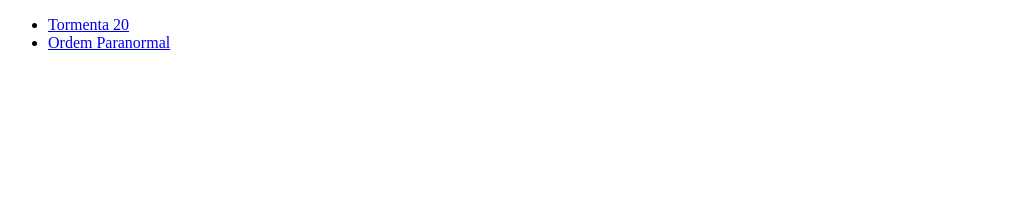
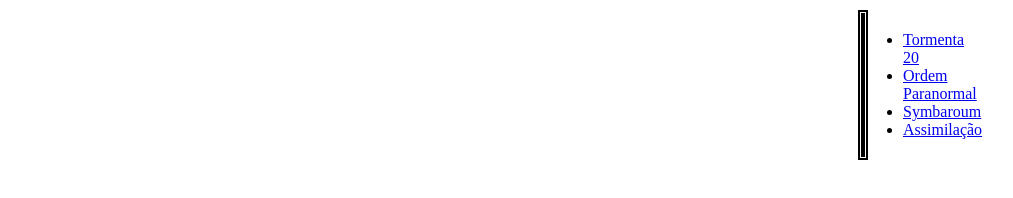
Before and after one commit to ViniciusBelasco/my-rpg-tool-kit, a plain HTML site: page index.html in a window 1280 px wide. Shown: the whole page, without its empty margins (0-1013 px from the left). Drawn offline with Linux system fonts and the light colour scheme.

Commit message:
add basic css box training and change underscore to slashes in file name

```diff
--- /dev/null
+++ b/css/menu.css
@@ -0,0 +1,10 @@
+body {
+   /* the box model */
+}
+
+.main-menu {
+   margin: 10px 850px 10px 850px;
+   border: 5px;
+   border-color: black;
+   border-style: double;
+}
--- a/index.html
+++ b/index.html
@@ -3,15 +3,17 @@
   <head>
     <meta charset="UTF-8" />
     <meta name="viewport" content="width=device-width, initial-scale=1" />
-    <title>Tormenta 20 itens magicos</title>
-    <link href="css/style.css" rel="stylesheet" />
+    <title>RPG menu</title>
+    <link href="css/menu.css" rel="stylesheet" />
   </head>
   <body>
-    <ul>
-      <li><a href="./tormenta20/tormenta.html">Tormenta 20</a></li>
-      <li>
-        <a href="./ordem_paranormal/ordo_realitas.html">Ordem Paranormal</a>
-      </li>
-    </ul>
+    <div class="main-menu">
+      <ul>
+        <li><a href="./tormenta20/tormenta.html">Tormenta 20</a></li>
+        <li><a href="./ordem-paranormal/ordo-realitas.html">Ordem Paranormal</a></li>
+        <li><a href="./symbaroum/">Symbaroum</a></li>
+        <li><a href="./assimilacaorpg/">Assimilação</a></li>
+      </ul>
+    </div>
   </body>
 </html>
```
Also changed, not shown: ordem-paranormal/ordo-realitas.html (renamed from ordem_paranormal/ordo_realitas.html, +1 -1 lines), tormenta20/tormenta.html (+3 -0 lines), ordem-paranormal/sessao-um.html (renamed from ordem_paranormal/sessao_um.html).
